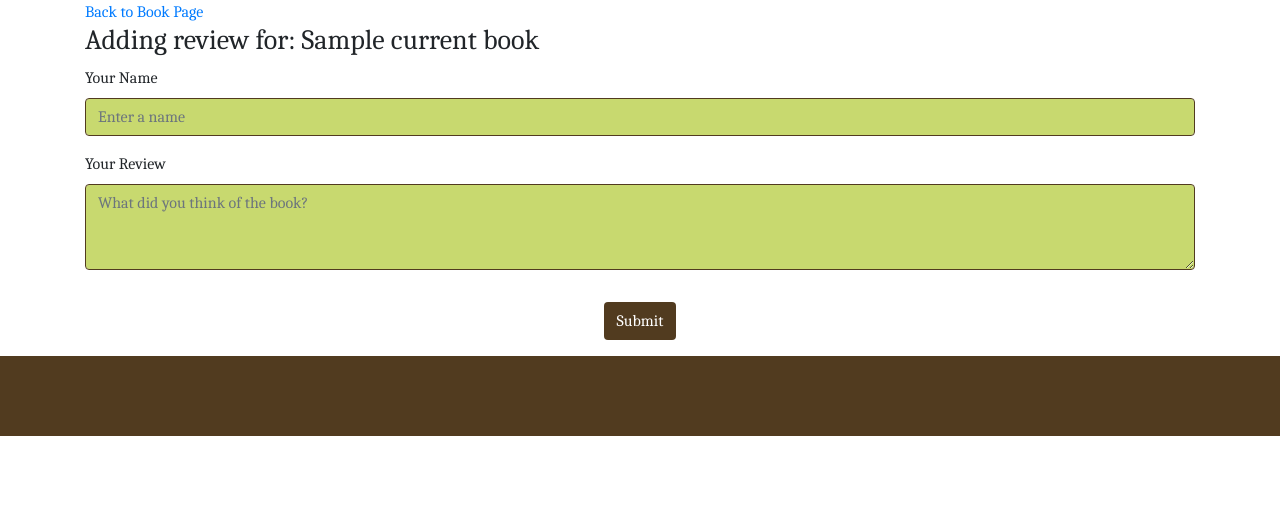
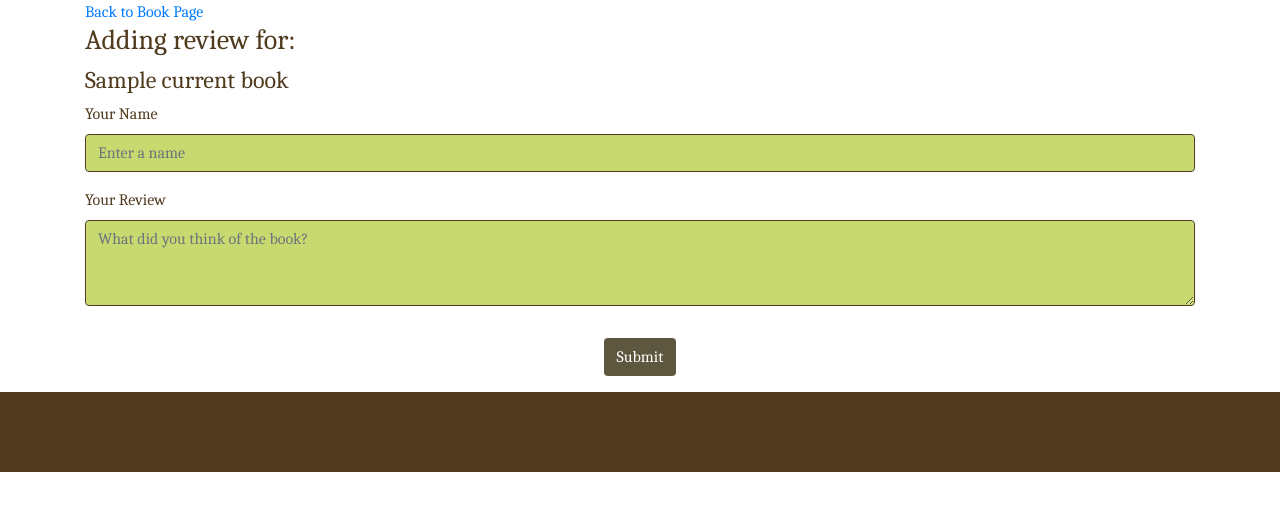
Before and after one commit to seakonn/milestone-three, a Flask app: template templates/addreview.html in a window 1280 px wide. Shown: the part 62-573 px from the top of the page. Run offline with Flask 2, Linux system fonts and the light colour scheme; the template is opened without the code that fills it: most values are stand-ins (such as "Sample title", 1, 10 or a date in 2020); some libraries are stand-ins or nearby versions.

Commit message:
Changing colours on add review page

```diff
--- a/static/css/style.css
+++ b/static/css/style.css
@@ -186,7 +186,7 @@ body {
 
 .brown-button {
 
-    background-color: #513b1f;
+    background-color: #5c573e;
     color: #ffffff;
     margin: 1rem 0;
 }
--- a/templates/addreview.html
+++ b/templates/addreview.html
@@ -3,15 +3,16 @@
 
     <a href="{{ url_for("book", book_id=current_book._id)}}">Back to Book Page</a>
 
-    <h3>Adding review for: {{ current_book.title }}</h3>
+    <h3 class="cafe-noir-text">Adding review for:</h3>
+    <h4 class="cafe-noir-text">{{ current_book.title }}</h4>
     <form action="{{ url_for("add_review_data", book_id=current_book._id) }}" method="POST">
         <div class="form-group">
-            <label>Your Name</label>
+            <label class="cafe-noir-text">Your Name</label>
             <input name="username" type="text" class="book-form form-control" placeholder="Enter a name" required>
         </div>
 
         <div class="form-group">
-            <label>Your Review</label>
+            <label class="cafe-noir-text">Your Review</label>
             <textarea name="review_text" class="book-form form-control" placeholder="What did you think of the book?" rows="3" required></textarea>
         </div>
 
```
